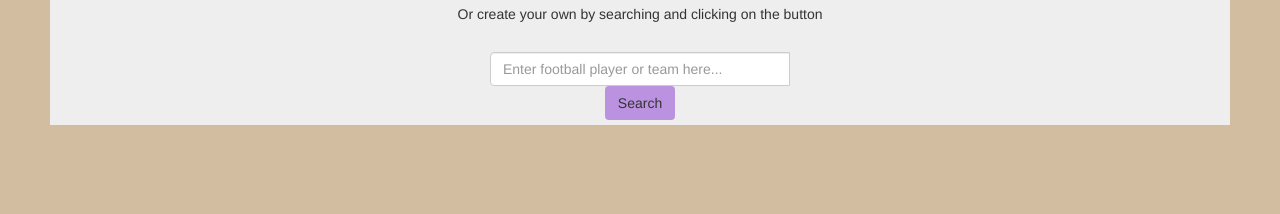
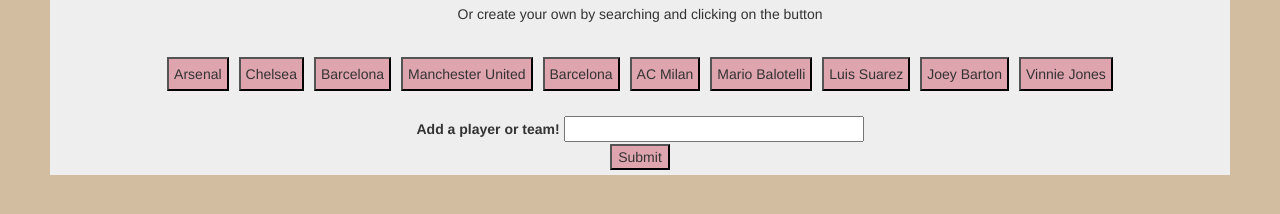
Before and after one commit to saeedaltaf/Footy-Gifs, a plain HTML site: page index.html in a window 1280 px wide. Shown: the part 154-368 px from the top of the page. Drawn offline with nearby package versions, Linux system fonts and the light colour scheme.

Commit message:
Generated functions to create buttons from array and user input

```diff
--- a/app.js
+++ b/app.js
@@ -6,3 +6,33 @@
 //They should animate on click (play/pause)
 //Display rating of each GIF under the GIF
 //Make AJAX call that takes each topic in array and remakes the buttons on the page
+
+var footyArray = ["Arsenal", "Chelsea", "Barcelona", "Manchester United", "Barcelona", "AC Milan",
+    "Mario Balotelli", "Luis Suarez", "Joey Barton", "Vinnie Jones",];
+
+function createButtons() {
+    //To delete buttons before adding new buttons (avoids repeat buttons):
+    $("#buttons-view").empty();
+
+    //Loop through the array to generate buttons for each string:
+    for (var i = 0; i < footyArray.length; i++) {
+        var createButtons = $("<button>");
+        createButtons.addClass("footy");
+        createButtons.attr("data-name", footyArray[i]);
+        createButtons.text(footyArray[i]);
+
+        $("#buttons-view").append(createButtons);
+    }
+}
+
+    //Creates button for user input
+$("#add-footy").on("click", function(event){
+    //So form won't submit itself, user can click submit or press enter
+    event.preventDefault();
+
+    var footyUser = $("#footy-input").val();
+    footyArray.push(footyUser);
+
+    createButtons();
+})
+createButtons();
--- a/css/style.css
+++ b/css/style.css
@@ -16,6 +16,20 @@ body{
     display: inline-block;
     width: 300px;
 }
-.btn{
-    background-color: rgb(186, 146, 224);
+button{
+    background-color: rgb(223, 165, 175);
+    padding: 5px;
+    margin: 5px;
 }
+button:hover{
+    background-color: pink;
+}
+#footy-input{
+    width: 300px;
+}
+#add-footy{
+    background-color: rgb(223, 165, 175);
+}
+#add-footy:hover{
+    background-color: pink;
+}
--- a/index.html
+++ b/index.html
@@ -12,6 +12,8 @@
     <title>Footy Gifs!</title>
     <meta name="description" content="">
     <meta name="viewport" content="width=device-width, initial-scale=1">
+    <!-- jQuery -->
+    <script type="text/javascript" src="https://cdnjs.cloudflare.com/ajax/libs/jquery/3.2.1/jquery.min.js"></script>
     <!-- CSS RESET -->
     <link rel="stylesheet" href="css/reset.css">
     <!-- BOOTSTRAP -->
@@ -32,13 +34,14 @@
         <h3>Click on any button to enjoy Gifs some footy gifs!</h3>
         <h5>Or create your own by searching and clicking on the button</h5>
         <br>
-        <div class="input-group mb-3">
-            <input type="text" class="form-control" placeholder="Enter football player or team here..."
-                aria-label="Enter football player or team here..." aria-describedby="button-addon2">
-            <div class="input-group-append">
-                <button class="btn btn-outline-secondary" type="button" id="button-addon2 search-btn">Search</button>
-            </div>
-        </div>
+        <div id="buttons-view"></div>
+        <br>
+        <form id="footy-form">
+            <label for="footy-input">Add a player or team!</label>
+            <input type="text" id="footy-input"><br>
+            <!-- Button triggers new footy to be added -->
+            <input id="add-footy" type="submit" value="Submit">
+        </form>
     </div>
 
     <!-- Area for Giphs -->
@@ -54,9 +57,7 @@
         </div>
     </div>
 
-
-    <script src="https://cdnjs.cloudflare.com/ajax/libs/jquery/3.2.1/jquery.min.js"></script>
-    <script type="text/javascript" src="app.js"></script>
+    <script src="app.js"></script>
 
 </body>
 
```
